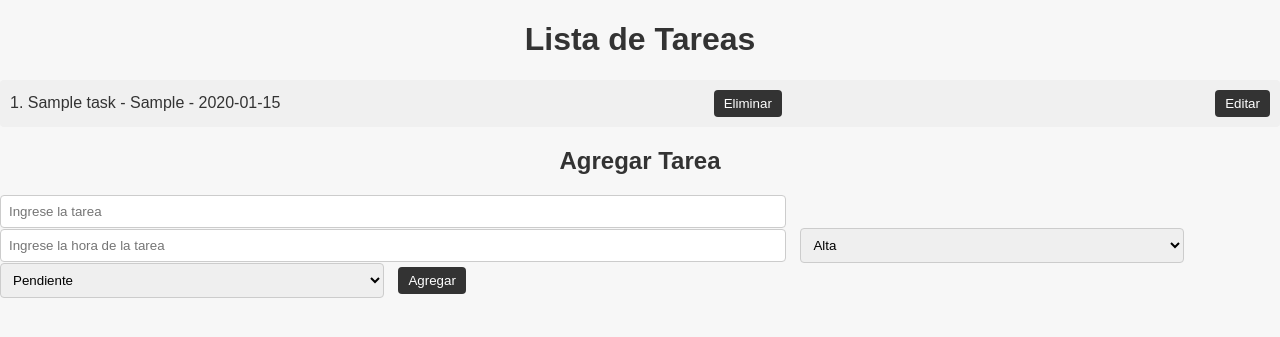
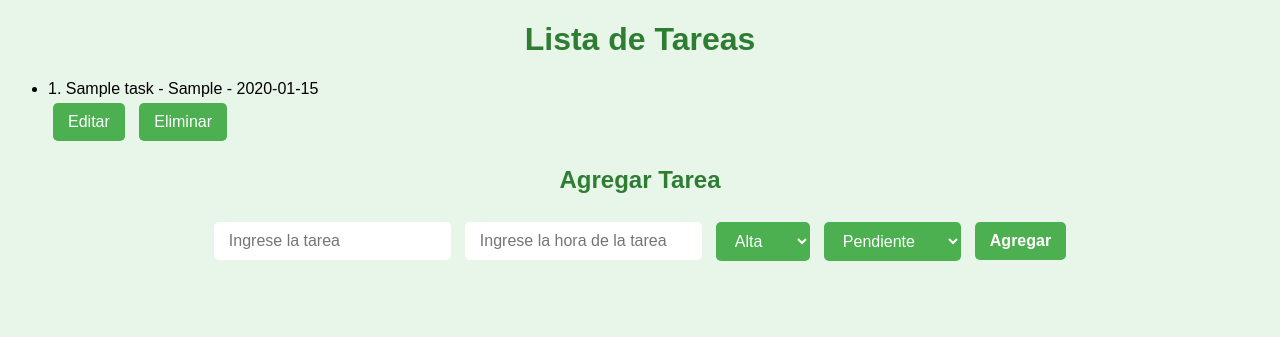
Before and after one commit to MegaGinux/to_do_list, a Flask app: page / in a window 1280 px wide. Shown: the top 337 px of the page. Run offline with Flask 3, Linux system fonts and the light colour scheme; tables that the repository leaves empty hold one stand-in row (values such as "Sample post").

Commit message:
Se mejoro la interfaz de usuario

```diff
--- a/static/style.css
+++ b/static/style.css
@@ -1,68 +1,49 @@
+/* Estilo base para toda la página */
 body {
-    font-family: Arial, sans-serif;
-    margin: 0;
-    padding: 0;
-    background-color: #f7f7f7;
-    color: #333;
+    background-color: #e8f5e9; /* Un verde claro para el fondo de la página */
+    font-family: 'Arial', sans-serif; /* Fuente por defecto */
 }
 
-.container {
-    max-width: 800px;
-    margin: 20px auto;
-    padding: 20px;
-    background-color: #fff;
-    border-radius: 8px;
-    box-shadow: 0 0 10px rgba(0, 0, 0, 0.1);
+/* Estilo para los títulos */
+h1, h2 {
+    color: #2e7d32; /* Un verde oscuro para los títulos */
+    text-align: center; /* Centrar los títulos */
 }
 
-h1, h2 {
-    text-align: center;
+/* Estilo base para botones y campos de texto */
+button, input[type="text"], select {
+    background-color: #4CAF50; /* Color de fondo verde para botones y select */
+    color: white; /* Texto en color blanco */
+    padding: 10px 15px; /* Espaciado interno más generoso */
+    border: none; /* Sin bordes */
+    border-radius: 5px; /* Bordes redondeados */
+    margin: 5px; /* Margen para evitar que los elementos estén demasiado juntos */
+    cursor: pointer; /* Cursor en forma de mano al pasar sobre el elemento */
+    font-size: 16px; /* Tamaño de fuente más grande para mejor legibilidad */
 }
 
-ul {
-    list-style-type: none;
-    padding: 0;
+/* Estilo específico para campos de texto */
+input[type="text"] {
+    background-color: white; /* Fondo blanco para los campos de texto */
+    color: black; /* Texto en color negro para mejor contraste */
 }
 
-li {
-    margin-bottom: 10px;
-    padding: 10px;
-    background-color: #f0f0f0;
-    border-radius: 4px;
-    display: flex;
-    align-items: center;
-    justify-content: space-between;
+/* Estilo para botones al pasar el mouse */
+button:hover, select:hover {
+    background-color: #45a049; /* Color de fondo ligeramente más oscuro al pasar el mouse */
 }
 
-li form {
-    margin-left: 10px;
+/* Estilo para el botón "Agregar" específicamente */
+.green-button {
+    font-weight: bold; /* Texto en negrita para resaltar el botón "Agregar" */
 }
 
-button {
-    padding: 6px 10px;
-    background-color: #333;
-    color: #fff;
-    border: none;
-    border-radius: 4px;
-    cursor: pointer;
+/* Estilos adicionales para la tabla */
+table {
+    margin: 0 auto; /* Centrar la tabla horizontalmente */
+    max-width: 600px; /* Ancho máximo para la tabla */
 }
 
-button:hover {
-    background-color: #555;
+td {
+    text-align: center; /* Alinear el texto de las celdas al centro */
 }
-
-input[type="text"], select {
-    padding: 8px;
-    margin-right: 10px;
-    border: 1px solid #ccc;
-    border-radius: 4px;
-    width: 60%;
-}
-
-select {
-    width: 30%;
-}
-
-button[type="submit"] {
-    width: auto;
-}
--- a/templates/index.html
+++ b/templates/index.html
@@ -11,32 +11,42 @@
     <ul>
         {% for task in tasks %}
             <li>{{ task.id }}. {{ task.name }} - {{ task.priority }} - {{ task.time }}
+                <div class="action-buttons">
+                    <form action="{{ url_for('edit_task', task_id=task.id) }}" method="get" style="display: inline;">
+                        <button type="submit">Editar</button>
+                    </form>
                     <form action="{{ url_for('delete_task', task_id=task.id) }}" method="post" style="display: inline;">
                         <button type="submit">Eliminar</button>
                     </form>
-                <form action="{{ url_for('edit_task', task_id=task.id) }}" method="get" style="display: inline;">
-                    <button type="submit">Editar</button>
-                </form>
+                </div>
             </li>
         {% endfor %}
     </ul>
 
     <h2>Agregar Tarea</h2>
     <form action="/add_task" method="post">
-        <input type="text" name="task" placeholder="Ingrese la tarea">
-        <input type="text" name="time" placeholder="Ingrese la hora de la tarea">
+        <table>
+            <tr>
+                <td><input type="text" name="task" placeholder="Ingrese la tarea"></td>
+                <td><input type="text" name="time" placeholder="Ingrese la hora de la tarea"></td>
+                <td>
                     <select name="priority">
                         <option value="Alta">Alta</option>
                         <option value="Media">Media</option>
                         <option value="Baja">Baja</option>
                     </select>
+                </td>
                 <!-- Campo de estado agregado -->
+                <td>
                     <select name="status">
                         <option value="Pendiente">Pendiente</option>
                         <option value="En Proceso">En Proceso</option>
                         <option value="Completada">Completada</option>
                     </select>
-        <button type="submit">Agregar</button>
+                </td>
+                <td><button type="submit" class="green-button">Agregar</button></td>
+            </tr>
+        </table>
     </form>
 </body>
 </html>
```
Also changed, not shown: templates/edit.html (+95 -24 lines). Lines whose indentation alone changed are shown as unchanged.
